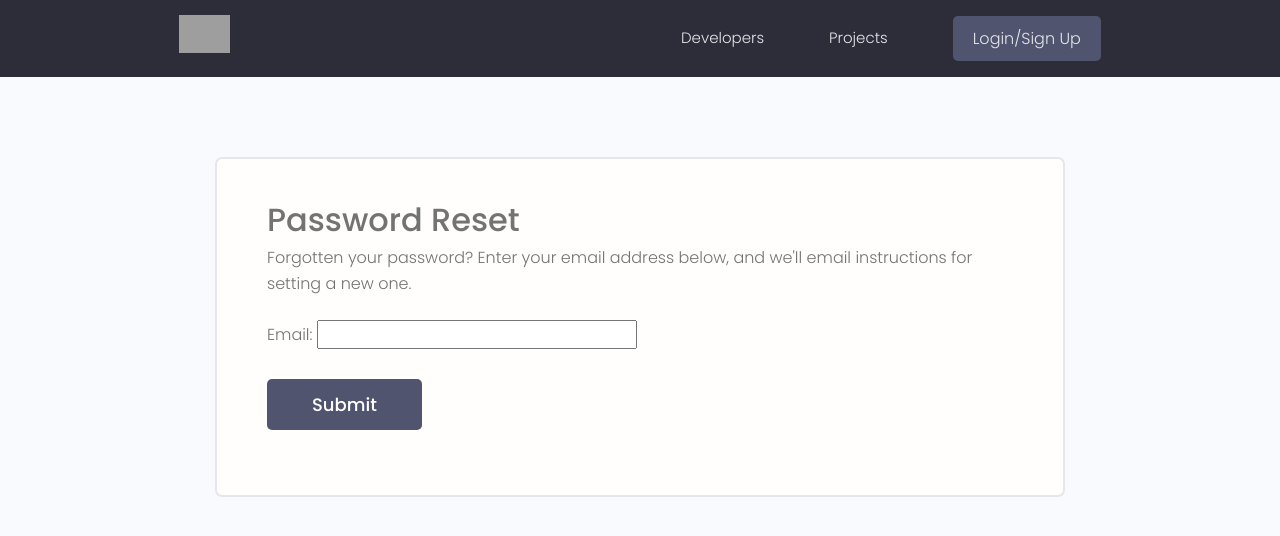
After one commit to JacobCrown/Developer-Site, a Django app: page /reset_password/ in a window 1280 px wide. The commit adds this page. Shown: the top 536 px of the page. Run offline with Django 3.2, Linux system fonts and the light colour scheme; parts of the project's set-up code (start-up, migrations or seed data) failed here and were passed over; some libraries are stand-ins or nearby versions; grey boxes are pictures that could not be loaded.

Commit message:
add password reset functionality and customize templates

```diff
--- a/devsite/urls.py
+++ b/devsite/urls.py
@@ -17,12 +17,27 @@ from django.contrib import admin
 from django.urls import path, include
 from django.conf import settings
 from django.conf.urls.static import static
+from django.contrib.auth import views as auth_views
 
 
 urlpatterns = [
     path('admin/', admin.site.urls),
     path('projects/', include('projects.urls')),
     path('', include('users.urls')),
+
+    path('reset_password/',
+         auth_views.PasswordResetView.as_view(template_name='reset_password.html'),
+         name='reset_password'),
+    path('reset_password_sent/',
+         auth_views.PasswordResetDoneView.as_view(template_name='reset_password_sent.html'),
+         name='password_reset_done'),
+    path('reset/<uidb64>/<token>/',
+         auth_views.PasswordResetConfirmView.as_view(template_name='reset.html'),
+         name='password_reset_confirm'),
+    path('reset_password_complete/',
+         auth_views.PasswordResetCompleteView.as_view(template_name='reset_password_complete.html'),
+         name='password_reset_complete'),
+
 ]
 
 
--- /dev/null
+++ b/templates/reset_password.html
@@ -0,0 +1,52 @@
+{% extends 'main.html' %}
+
+
+<style>
+    input[type='text'],
+    input[type='email'],
+    input[type='password'] {
+    min-width: 24rem;
+    width: 100%;
+    padding: 1.2rem 1.5rem;
+    border-radius: 0.5rem;
+    border: 2px solid var(--color-light);
+    transition: all 0.3s ease-in-out;
+    background-color: var(--color-bg);
+    }
+
+    input[type='text']:focus,
+    input[type='email']:focus,
+    input[type='password']:focus,
+    input[type='text']:active,
+    input[type='email']:active,
+    input[type='password']:active {
+    outline: none;
+    border: 2px solid var(--color-main);
+    }
+
+</style>
+
+
+{% block content %}
+
+
+
+<main class="formPage my-xl">
+        <div class="content-box">
+            <div class="formWrapper">
+                <h3>Password Reset</h3>
+
+                <p>Forgotten your password? Enter your email address below, and we'll email instructions for setting a new one.</p>
+                <br>
+
+                <form class="form" method="POST">
+                    {% csrf_token %}
+                    {{ form.as_p }}
+                    <input class="btn btn--sub btn--lg  my-md" type="submit" value="Submit" />
+                </form>
+
+            </div>
+        </div>
+    </main>
+
+{% endblock content %}
--- a/users/templates/users/login_register.html
+++ b/users/templates/users/login_register.html
@@ -104,7 +104,7 @@
         </div>
         <div class="auth__actions">
         <input class="btn btn--sub btn--lg" type="submit" value="Log In" />
-        <a href="#">Forget Password?</a>
+        <a href="{% url 'reset_password' %}">Forget Password?</a>
         </div>
     </form>
     <div class="auth__alternative">
```
Also changed, not shown: templates/reset.html (added, +49 -0 lines), templates/reset_password_complete.html (added, +18 -0 lines), templates/reset_password_sent.html (added, +19 -0 lines), 2 other files.
